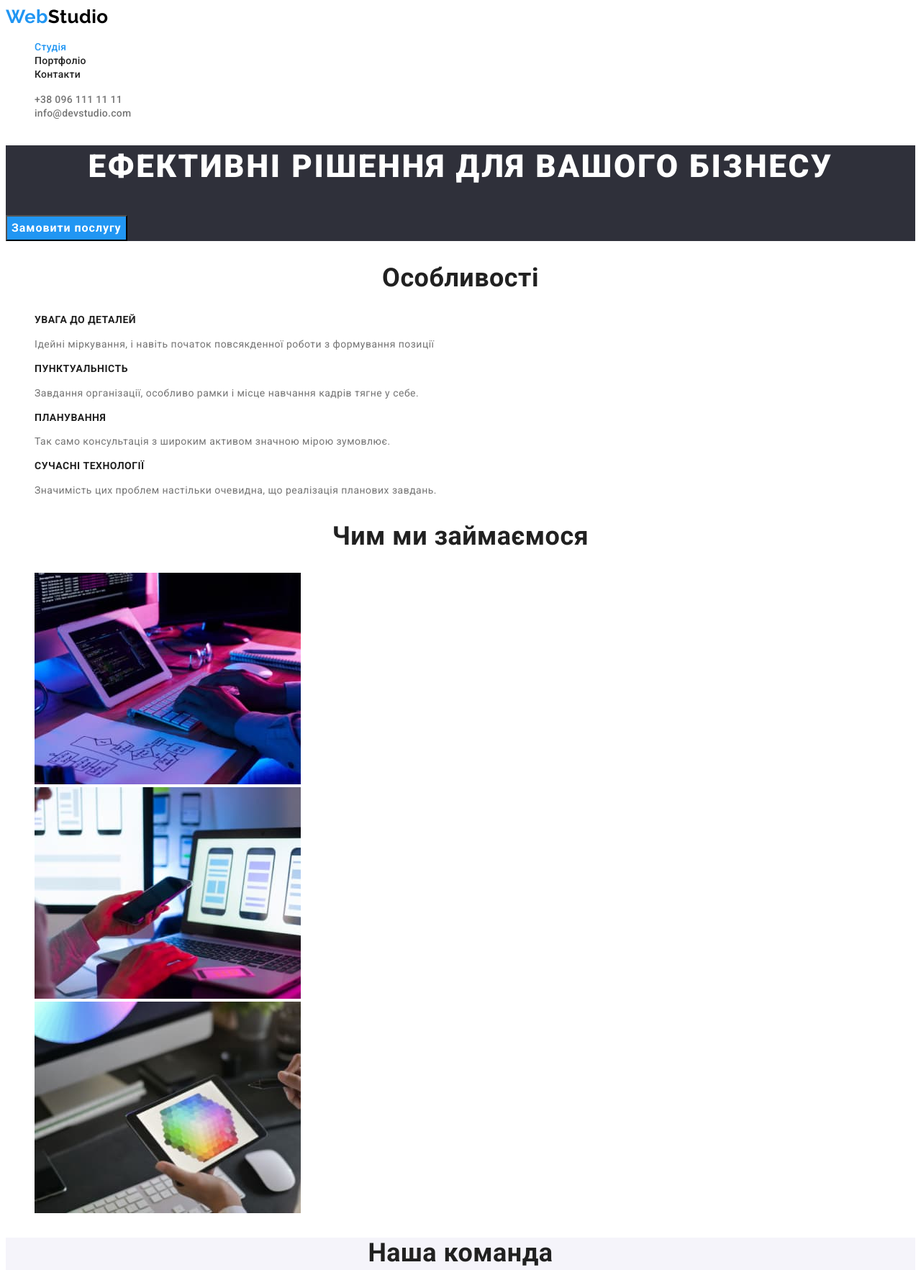
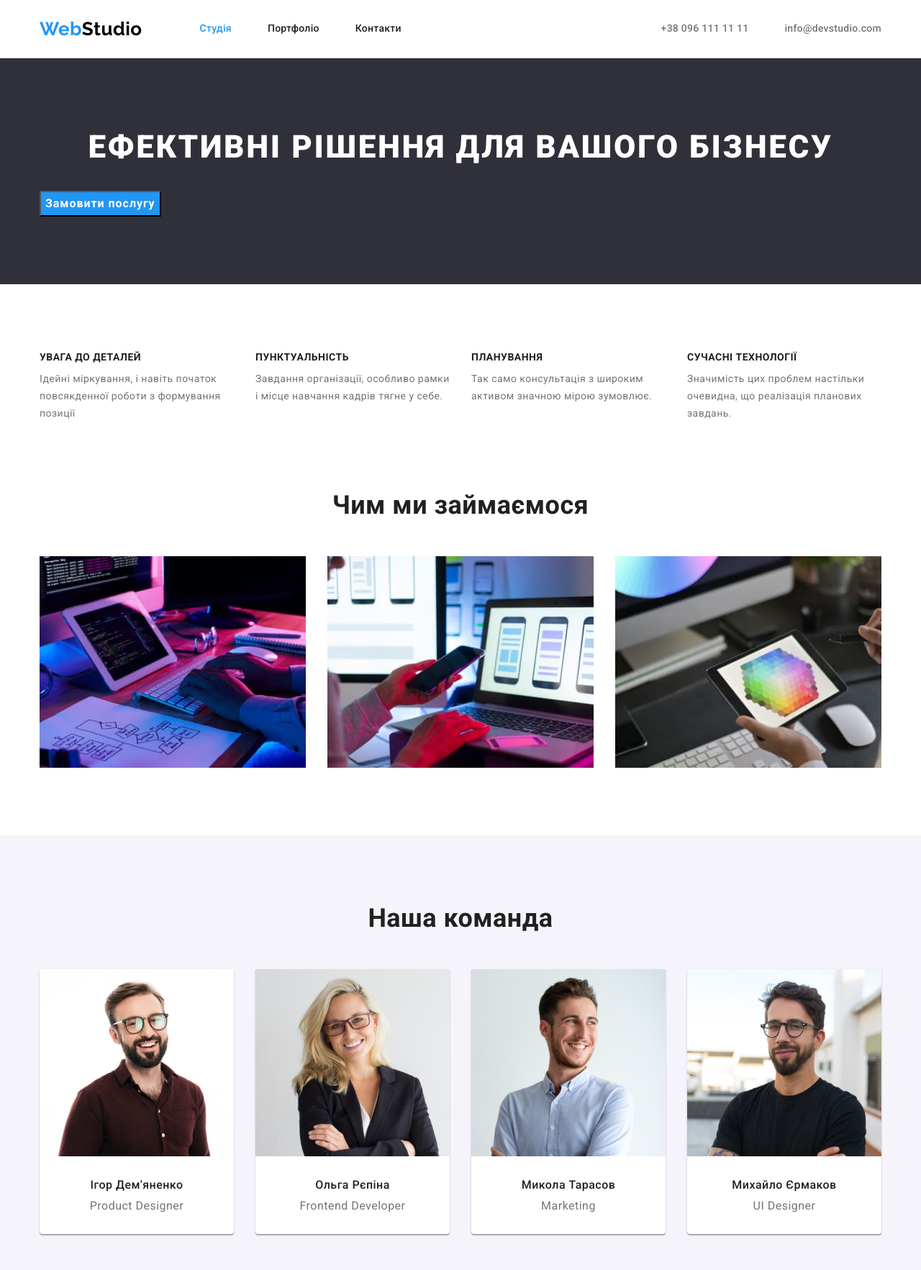
Before and after one commit to nicktudan/goit-markup-hw-03, a plain HTML site: page index.html in a window 1280 px wide. Shown: the top 1765 px of the page at 72% size. Drawn offline with nearby package versions, Linux system fonts and the light colour scheme.

Commit message:
додає Флекси на сторінки сайту

```diff
--- a/css/styles.css
+++ b/css/styles.css
@@ -11,6 +11,9 @@
 Фон світлий колір #F5F4FA
 Колір рамки #ECECEC;
 Активна кнопка #188CE8
+Перша тінь команди rgba(0, 0, 0, 0.12);
+Друга тінь команди rgba(0, 0, 0, 0.14);
+Третя тінь команди rgba(0, 0, 0, 0.2);
 Основний шрифт тексту Roboto, sans-serif;
 Шрифт логотипу Raleway, sans-serif; */
 
@@ -28,8 +31,27 @@
     --light-bg-color: #F5F4FA;
     --border-color: #ECECEC;
     --accent-btn: #188CE8;
+    --first-team-shadow: rgba(0, 0, 0, 0.12);
+    --second-team-shadow: rgba(0, 0, 0, 0.14);
+    --third-team-shadow: rgba(0, 0, 0, 0.2);
     --pimary-font-text: Roboto, sans-serif;
     --font-logo: Raleway, sans-serif;
+}
+
+h1,
+h2,
+h3,
+h4,
+p {
+    margin-top: 0px;
+    margin-bottom: 0px;
+}
+
+ol,
+ul {
+    margin-top: 0px;
+    margin-bottom: 0px;
+    padding-left: 0px;
 }
 
 body {
@@ -40,9 +62,75 @@ body {
     background-color: var(--pimary-bg-color);
 }
 
+img {display: block;}
+
+header {
+    border-bottom: 1px solid var(--border-color);
+}
+
+.visually-hidden {
+    position: absolute;
+    white-space: nowrap;
+    width: 1px;
+    height: 1px;
+    overflow: hidden;
+    border: 0;
+    padding: 0;
+    clip: rect(0 0 0 0);
+    clip-path: inset(50%);
+    margin: -1px;
+}
+
 .list {list-style: none;}
 
-/* Щформлення Лого */
+.container {
+    width: 1200px;
+    margin-left: auto;
+    margin-right: auto;
+    padding-left: 15px;
+    padding-right: 15px;
+}
+
+.section {
+    padding-top: 94px;
+    padding-bottom: 94px;
+}
+
+/* Оформлення Шапки сайту */
+.header-container {
+    display: flex;
+    align-items: center;
+}
+
+.main-nav {
+    display: flex;
+    align-items: center;
+}
+
+.site-nav {
+    display: flex;
+    margin-left: 80px;
+    column-gap: 50px;
+}
+
+.site-nav .link,
+.contacts .link {
+    display: block;
+    padding-top: 32px;
+    padding-bottom: 32px;
+}
+
+.contacts {
+    display: flex;
+    margin-left: auto;
+}
+
+.contacts-link {
+    margin-left: 50px;
+}
+
+
+/* Оформлення Лого */
 .logo-dark {color: var(--header-logo-color);}
 
 .logo-light {color: var(--footer-logo-color);}
@@ -64,7 +152,7 @@ body {
     line-height: 1.19;
 }
 
-/* Щформлення Навігації і елементів Особливості */
+/* Оформлення Навігації і елементів Особливості */
 .site-nav .link,
 .contacts .link,
 .feature-title {
@@ -110,6 +198,8 @@ body {
 }
 
 .service-title {
+    margin-bottom: 30px;
+
     font-weight: 900;
     font-size: 44px;
     line-height: 1.36;
@@ -118,7 +208,6 @@ body {
 }
 
 .service-btn {
-    font-family: inherit;
     background-color: var(--accent-color);
     display: flex;
     align-items: center;
@@ -136,12 +225,24 @@ body {
 }
 
 .section-title {
+    margin-bottom: 50px;
+
     font-size: 36px;
     line-height: 1.17;
     text-align: center;
 }
 
 /* Офщрмлення тексту Особливості і Підвал */
+.features-list {
+    display: flex;
+    flex-wrap: wrap;
+    gap: 30px;
+}
+
+.features-item {flex-basis: calc((100% - 90px) / 4);}
+
+.about-feature {margin-top: 10px;}
+
 .about-feature,
 .address {
     font-size: 14px;
@@ -151,11 +252,39 @@ body {
 /* Оформлення Команди */
 .team-section {background-color: var(--light-bg-color);}
 
+.team-list {
+    display: flex;
+    flex-wrap: wrap;
+    gap: 30px;
+}
+
 .team-item {
-    width: 270px;
-    height: 368px;
-    left: 215px;
+    flex-basis: calc((100% - 90px) / 4);
+
     background-color: var(--pimary-bg-color);
+    box-shadow: 0px 1px 3px var(--first-team-shadow), 0px 1px 1px var(--second-team-shadow), 0px 2px 1px var(--third-team-shadow);
+    border-radius: 0px 0px 4px 4px;
+}
+
+.team-title {
+    margin-top: 30px;
+    margin-bottom: 10px;
+}
+
+.team-post {margin-bottom: 30px;}
+
+/* Оформлення Чим ми займаємося */
+
+.work-list {
+    display: flex;
+    flex-wrap: wrap;
+    gap: 30px;
+}
+
+.work-item {flex-basis: calc((100% - 60px) / 3);}
+
+.work {
+    padding-top: 0px;
 }
 
 /* Оформлення Кнопки, Команди і Портфоліо */
@@ -175,11 +304,23 @@ body {
 }
 
 /* Підвал */
-.address {font-style: normal;}
+.footer-container {
+    padding-top: 60px;
+    padding-bottom: 60px;
+}
+
+.address {
+    margin-top: 20px;
+    font-style: normal;
+}
 
 .address-list .link {
     color: var(--secondary-light-text-color);
     text-decoration: none;
+}
+
+.address-item {
+    margin-top: 9px;
 }
 
 /* Оформлення Ховеру і Фокусу */
@@ -195,7 +336,6 @@ body {
 
 /* Портфоліо */
 .portfolio-btn {
-    font-family: inherit;
     line-height: 1.62;
     letter-spacing: 0.03em;
     background-color: var(--light-bg-color);
@@ -208,6 +348,15 @@ body {
     background-color: var(--accent-color);
 }
 
+.portfolio-list {
+    display: flex;
+    flex-wrap: wrap;
+    gap: 30px;
+}
+
+.portfolio-item {
+    flex-basis: calc((100% - 180px) / 9);}
+
 .portfolio-link {text-decoration: none;}
 
 .portfolio-title {
--- a/index.html
+++ b/index.html
@@ -8,6 +8,7 @@
     <link rel="preconnect" href="https://fonts.googleapis.com">
     <link rel="preconnect" href="https://fonts.gstatic.com" crossorigin>
     <link href="https://fonts.googleapis.com/css2?family=Raleway:wght@700&family=Roboto:wght@400;500;700;900&display=swap" rel="stylesheet">
+    <link rel="stylesheet" href="https://cdn.jsdelivr.net/npm/modern-normalize@1.1.0/modern-normalize.min.css">
     <link rel="stylesheet" href="./css/styles.css">
 </head>
 
@@ -15,7 +16,8 @@
 
     <!-- Шапка сайту -->
     <header>
-        <nav>
+        <div class="container header-container">
+            <nav class="main-nav">
                 <a href="./index.html" lang="en" class="logo">Web<span class="logo-dark">Studio</span></a>
 
                 <ul class="site-nav list">
@@ -27,54 +29,62 @@
 
                 <ul class="contacts list">
                     <li><a href="tel:+380961111111" class="link">+38 096 111 11 11</a></li>
-                <li><a href="mailto:info@devstudio.com" class="link">info@devstudio.com</a></li>
+                    <li><a href="mailto:info@devstudio.com" class="contacts-link link">info@devstudio.com</a></li>
                 </ul>
+        </div>
     </header>
 
     <main>
         <!-- Послуга -->
-        <section class="service">
+        <section class="section service">
+            <div class="container">
                 <h1 class="service-title">Ефективні рішення для вашого бізнесу</h1>
                 <button type="button" class="service-btn">Замовити послугу</button>
+            </div>
         </section>
 
         <!-- Особливості -->
         <section class="section">
-            <h2 class="section-title">Особливості</h2>
+            <div class="container">
+                <h2 class="section-title visually-hidden">Особливості</h2>
 
                 <ul class="features-list list">
-                <li>
+                    <li class="features-item">
                         <h3 class="feature-title">УВАГА ДО ДЕТАЛЕЙ</h3>
                         <p class="about-feature">Ідейні міркування, і навіть початок повсякденної роботи з формування позиції</p>
                     </li>
-                <li>
+                    <li class="features-item">
                         <h3 class="feature-title">ПУНКТУАЛЬНІСТЬ</h3>
                         <p class="about-feature">Завдання організації, особливо рамки і місце навчання кадрів тягне у себе.</p>
                     </li>
-                <li>
+                    <li class="features-item">
                         <h3 class="feature-title">ПЛАНУВАННЯ</h3>
                         <p class="about-feature">Так само консультація з широким активом значною мірою зумовлює.</p>
                     </li>
-                <li>
+                    <li class="features-item">
                         <h3 class="feature-title">СУЧАСНІ ТЕХНОЛОГІЇ</h3>
                         <p class="about-feature">Значимість цих проблем настільки очевидна, що реалізація планових завдань.</p>
                     </li>
                 </ul>
+            </div>
         </section>
 
         <!-- Чим ми займаємося -->
-        <section class="section">
+        <section class="section work">
+            <div class="container">
                 <h2 class="section-title">Чим ми займаємося</h2>
 
-            <ul class="list">
-                <li><img src="images/mainpage/service1.jpg" alt="Десктопний додаток" width="370" height="294"></li>
-                <li><img src="images/mainpage/service2.jpg" alt="Мобільний додаток" width="370" height="294"></li>
-                <li><img src="images/mainpage/servise3.jpg" alt="Дизайнерські рішення" width="370" height="294"></li>
+                <ul class="work-list list">
+                    <li class="work-item"><img src="images/mainpage/service1.jpg" alt="Десктопний додаток" width="370" height="294"></li>
+                    <li class="work-item"><img src="images/mainpage/service2.jpg" alt="Мобільний додаток" width="370" height="294"></li>
+                    <li class="work-item"><img src="images/mainpage/servise3.jpg" alt="Дизайнерські рішення" width="370" height="294"></li>
                 </ul>
+            </div>
         </section>
 
         <!-- Наша команда -->
-        <section class="team-section">
+        <section class="section team-section">
+            <div class="container">
                 <h2 class="section-title">Наша команда</h2>
 
                 <ul class="team-list list">
@@ -99,11 +109,13 @@
                         <p class="team-post" lang="en">UI Designer</p>
                     </li>
                 </ul>
+            </div>
         </section>
     </main>
 
     <!-- Підвал -->
     <footer class="page-footer">
+        <div class="container footer-container">
             <a href="./index.html" lang="en" class="logo">Web<span class="logo-light">Studio</span></a>
 
             <address class="address">
@@ -118,6 +130,7 @@
                     <li><a href="tel:+380961111111" class="link">+38 096 111 11 11</a></li>
                 </ul>
             </address>
+        </div>
     </footer>
 
 </body>
```
Also changed, not shown: portfolio.html (+19 -14 lines). Lines whose indentation alone changed are shown as unchanged.
